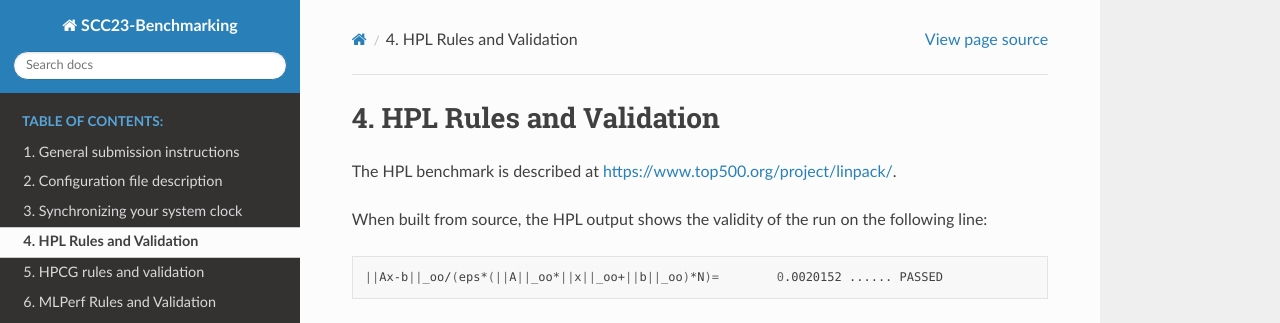
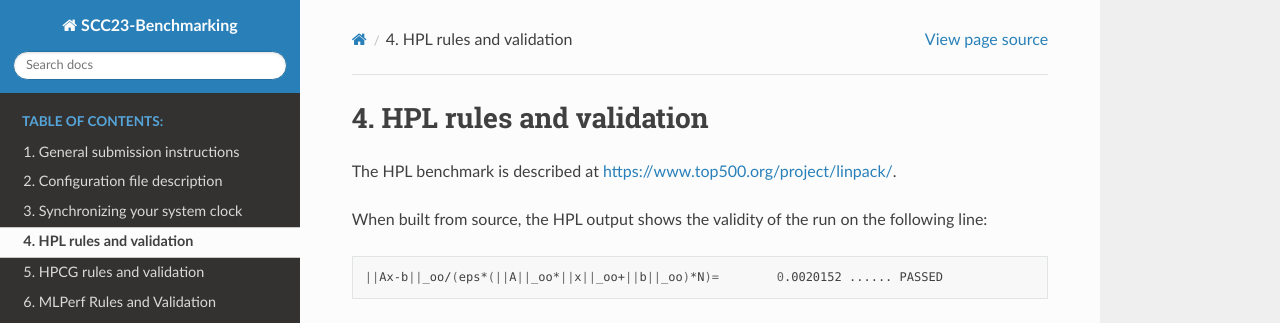
Before and after one commit to amaji/scc23-benchmarking, a Sphinx documentation site: the page built from source/benchmarks/hpl.rst, in a window 1280 px wide. Shown: the top 323 px of the page. Built offline with Sphinx 7.4.7 and the Read the Docs theme 2.0.0, drawn with Linux system fonts in a browser that asks for light colours.

Commit message:
Lowercase section titles

```diff
--- a/source/benchmarks/hpl.rst
+++ b/source/benchmarks/hpl.rst
@@ -1,4 +1,4 @@
-HPL Rules and Validation
+HPL rules and validation
 ------------------------
 
 The HPL benchmark is described at https://www.top500.org/project/linpack/.
```
